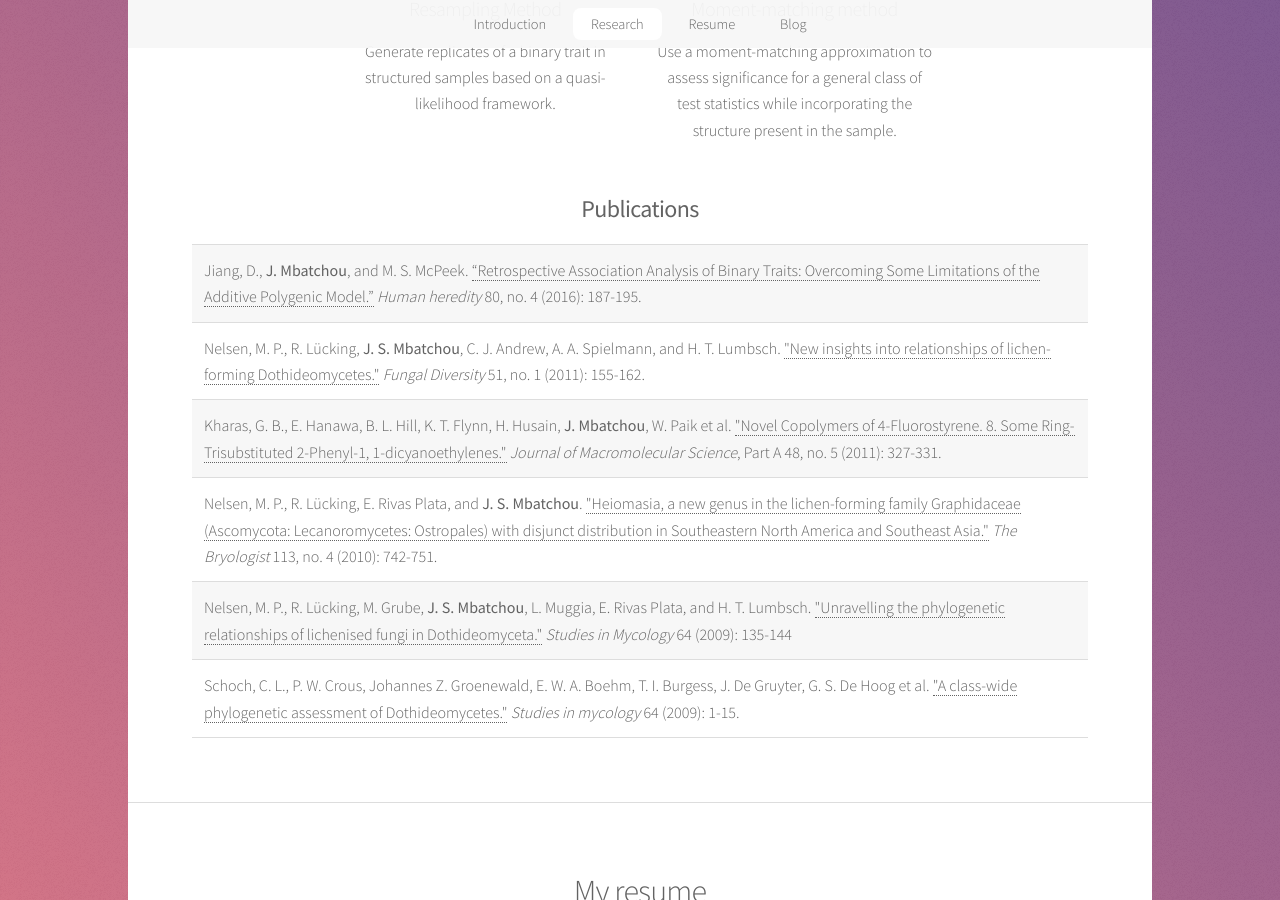
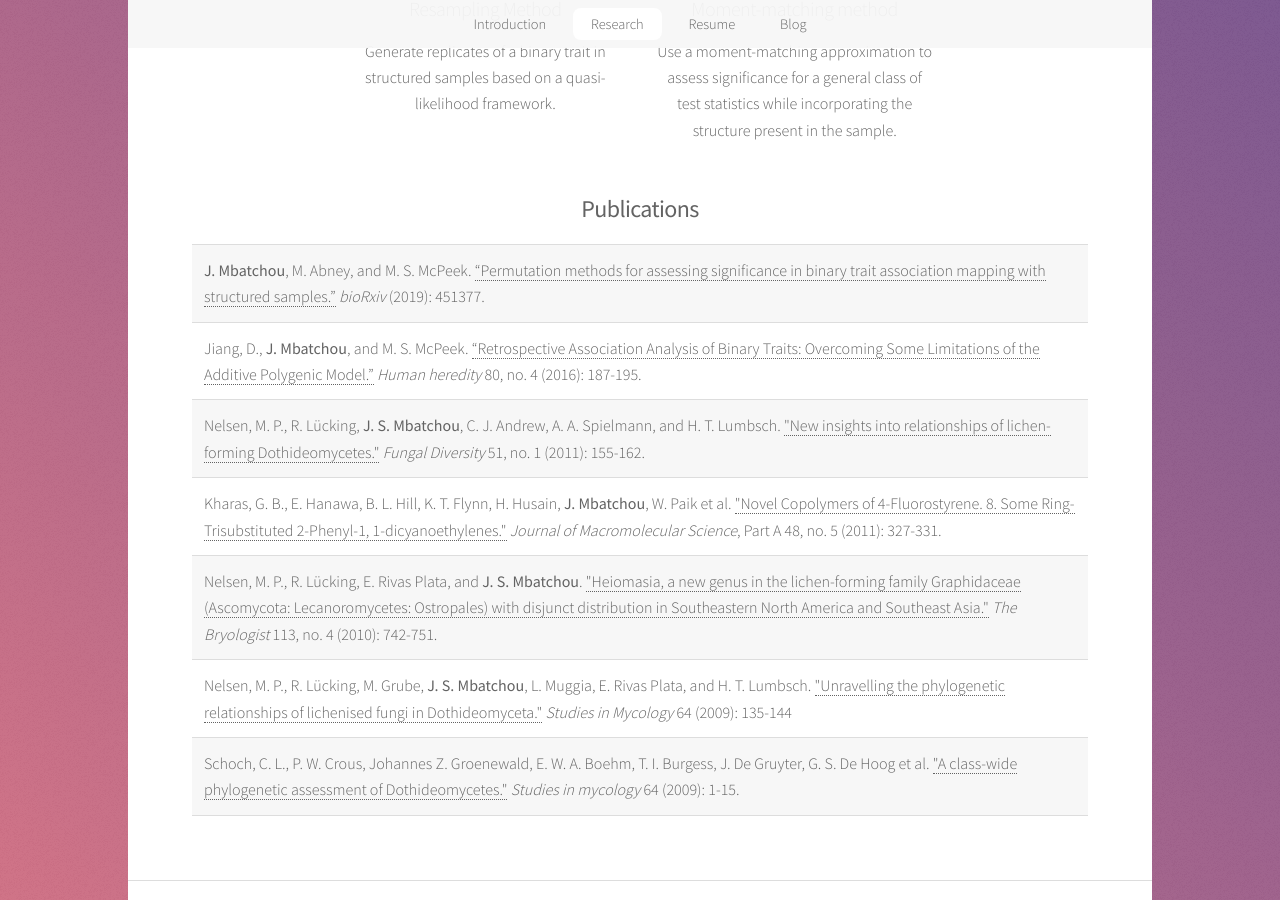
Before and after one commit to joellesophya/joellesophya.github.io, a Jekyll site: the page built from index.html, in a window 1280 px wide and 900 px high, scrolled down 1489 px. Built offline with Jekyll 4.4.1, drawn with Linux system fonts in a browser that asks for light colours.

Commit message:
Update index.html

```diff
--- a/index.html
+++ b/index.html
@@ -41,7 +41,10 @@ title: Joelle Mbatchou's Webpage
 			<table>
 				<tbody>
 					<tr>
-						<td align="left">Jiang, D., <b>J. Mbatchou</b>, and M. S. McPeek. <a href="https://scholar.google.com/citations?view_op=view_citation&hl=en&user=njW-kAMAAAAJ&citation_for_view=njW-kAMAAAAJ:zYLM7Y9cAGgC" target="_blank">“Retrospective Association Analysis of Binary Traits: Overcoming Some Limitations of the Additive Polygenic Model.”</a> <i>Human heredity</i> 80, no. 4 (2016): 187-195.</td>
+						<td align="left"><b>J. Mbatchou</b>, M. Abney, and M. S. McPeek. <a href="https://www.biorxiv.org/content/10.1101/451377v1.abstract" target="_blank">“Permutation methods for assessing significance in binary trait association mapping with structured samples.”</a> <i>bioRxiv</i> (2019): 451377.</td>
+					</tr>
+					<tr>
+						<td align="left">Jiang, D., <b>J. Mbatchou</b>, and M. S. McPeek. <a href="https://www.ncbi.nlm.nih.gov/pubmed/27576759?dopt=Abstract" target="_blank">“Retrospective Association Analysis of Binary Traits: Overcoming Some Limitations of the Additive Polygenic Model.”</a> <i>Human heredity</i> 80, no. 4 (2016): 187-195.</td>
 					</tr>
 					<tr>
 						<td align="left">Nelsen, M. P., R. Lücking, <b>J. S. Mbatchou</b>, C. J. Andrew, A. A. Spielmann, and H. T. Lumbsch. <a href="https://scholar.google.com/citations?view_op=view_citation&hl=en&user=njW-kAMAAAAJ&citation_for_view=njW-kAMAAAAJ:2osOgNQ5qMEC" target="_blank">"New insights into relationships of lichen-forming Dothideomycetes."</a> <i>Fungal Diversity</i> 51, no. 1 (2011): 155-162.</td>
```
